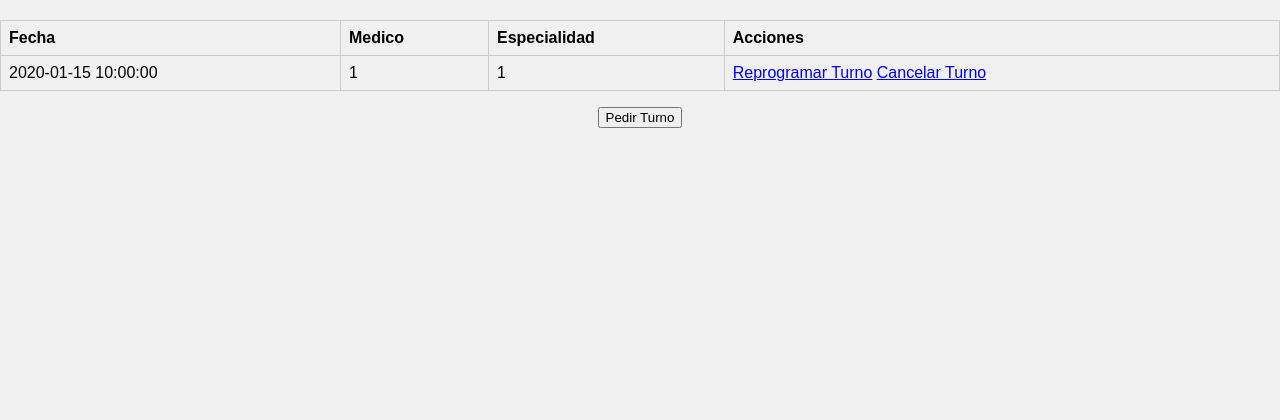
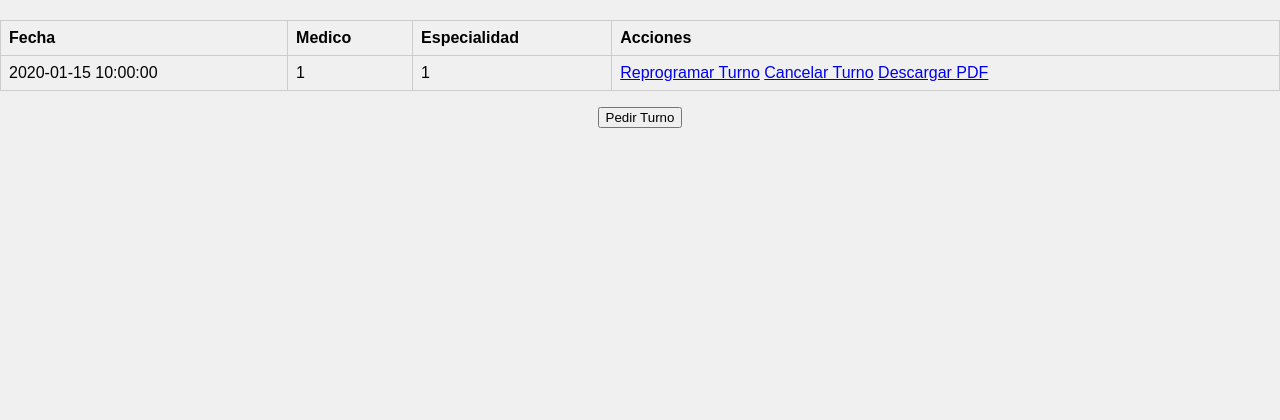
Before and after one commit to anachuchu278/tesina, a CodeIgniter 4 app: the page made by app/Views/turnoVista.php in a window 1280 px wide. Shown: the top 420 px of the page. Run offline with PHP 8.4 and a stand-in for CodeIgniter, Linux system fonts and the light colour scheme; the template is opened without the code that fills it: most values are stand-ins (such as "Sample title", 1, 10 or a date in 2020); some libraries are stand-ins or nearby versions.

Commit message:
Opcion Descargar PDF 06/06/2024

```diff
--- a/app/Views/turnoVista.php
+++ b/app/Views/turnoVista.php
@@ -26,6 +26,7 @@
                     <td>
                         <a href="<?= site_url('editarTurno/'. $turno['id_Turno']);?>">Reprogramar Turno</a>
                         <a href="<?= site_url('cancelarTurno/'. $turno['id_Turno']);?>">Cancelar Turno</a>
+                        <a href="<?= site_url('PDFTurno/'. $turno['id_Turno']);?>">Descargar PDF</a>
                     </td>
                 </tr>
             <?php endforeach;?>
```
